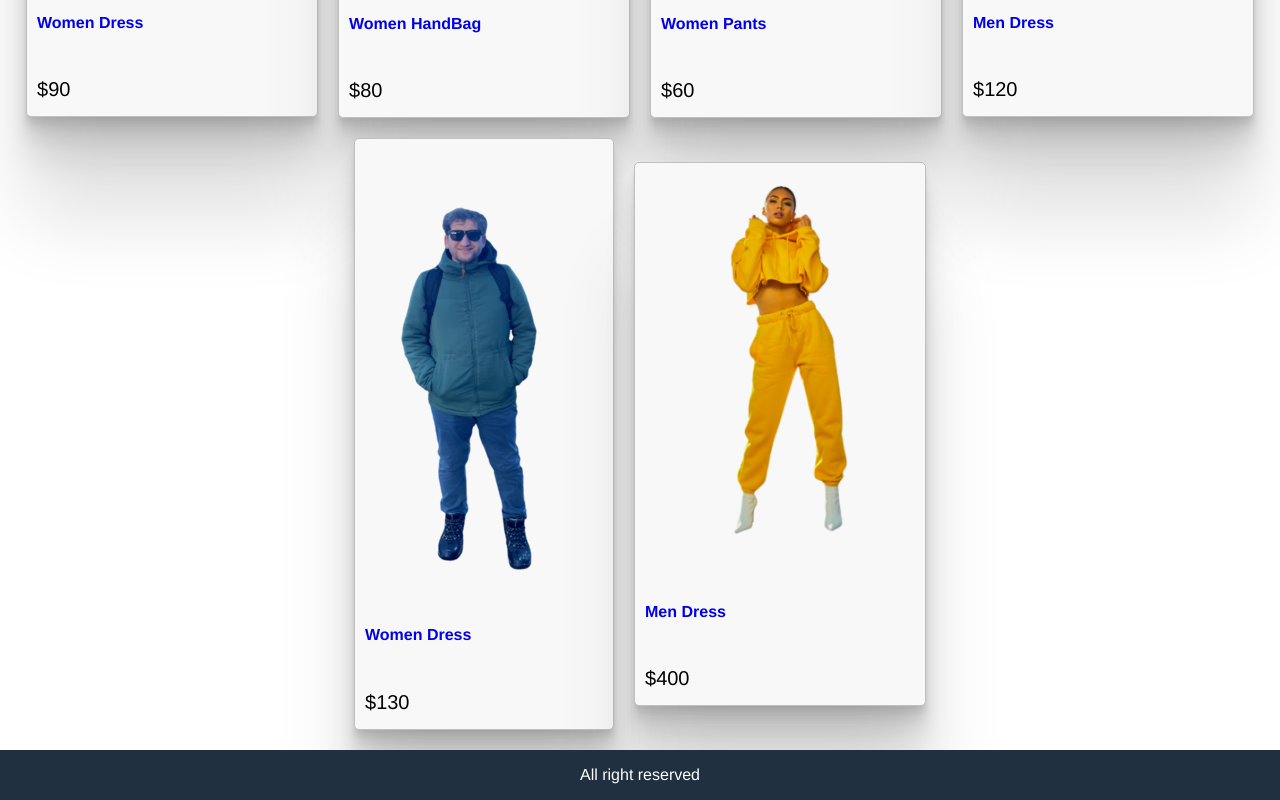
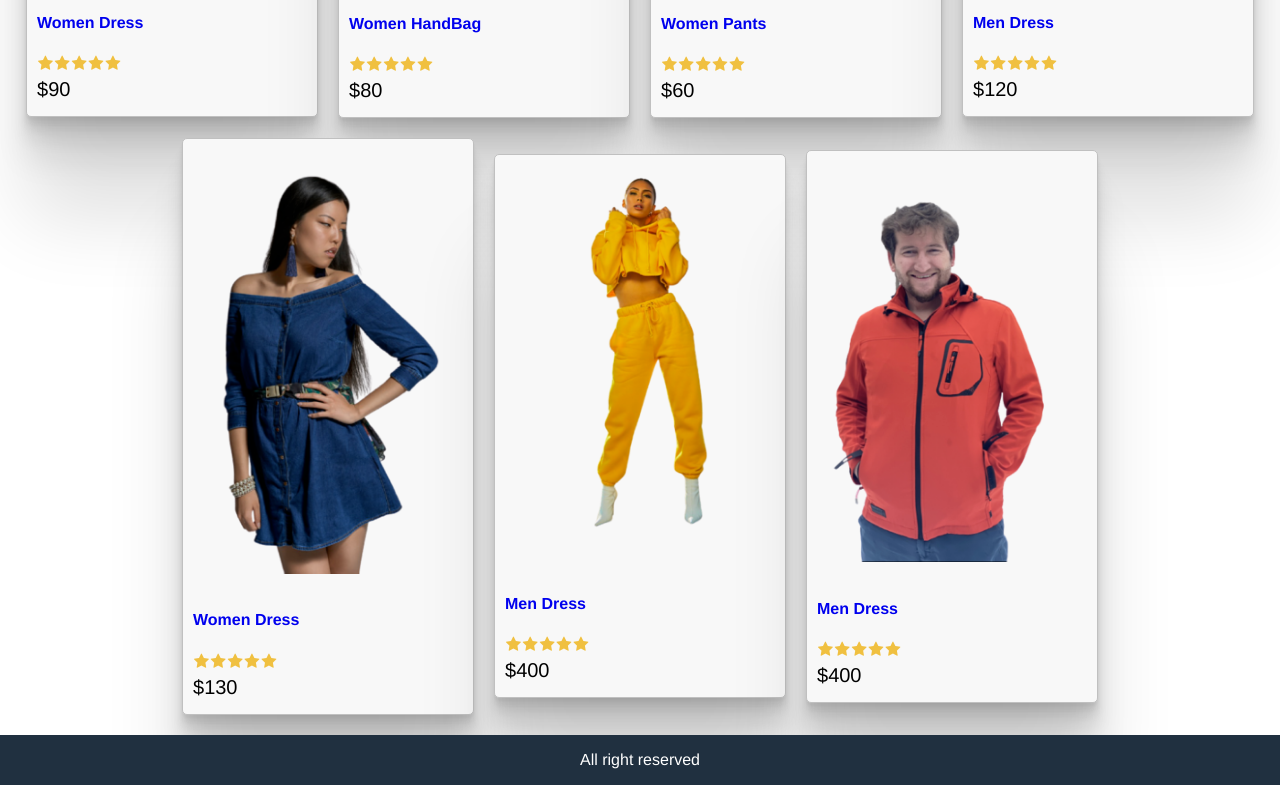
Before and after one commit to fatihkgm/EcommerceWebsite_React, a React (Create React App) app in the folder eshops/: page / in a window 1280 px wide. Shown: the part 530-1330 px from the top of the page. Built offline with nearby package versions, Linux system fonts and the light colour scheme.

Commit message:
img file changed

```diff
--- a/eshops/public/index.html
+++ b/eshops/public/index.html
@@ -24,6 +24,11 @@
       work correctly both with client-side routing and a non-root public URL.
       Learn how to configure a non-root public URL by running `npm run build`.
     -->
+
+    <link
+      rel="stylesheet"
+      href="https://cdnjs.cloudflare.com/ajax/libs/font-awesome/4.7.0/css/font-awesome.min.css"
+    />
     <title>React App</title>
   </head>
   <body>
--- a/eshops/src/data.js
+++ b/eshops/src/data.js
@@ -66,6 +66,17 @@
       numReviews: 10,
       description: 'quilfied by thekgm',
     },
+    {
+      _id: '6',
+      name: 'Men Dress',
+      category: 'mystyle',
+      image: '/img/dress7.png',
+      price: 400,
+      brand: 'xmen',
+      rating: 4.5,
+      numReviews: 10,
+      description: 'quilfied by thekgm',
+    },
   ],
 };
 
```
Also changed, not shown: eshops/public/img/dress5.png.
